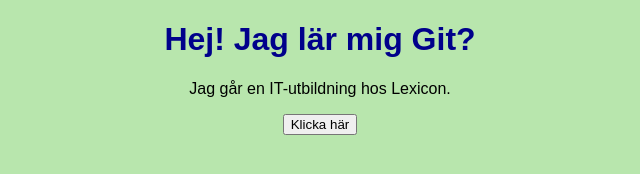
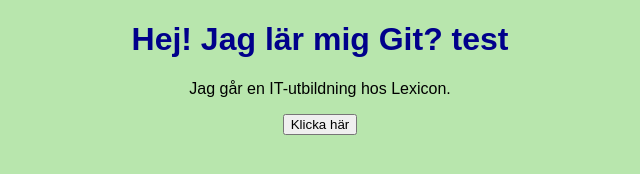
Before and after one commit to GoranWidlund/vitamin-ab-repo, a plain HTML site: page index.html in a window 1280 px wide. Shown: the whole page, without its empty margins (320-960 px from the left). Drawn offline with Linux system fonts and the light colour scheme.

Commit message:
update index html

```diff
--- a/index.html
+++ b/index.html
@@ -6,7 +6,7 @@
   <link rel="stylesheet" href="style.css">
 </head>
 <body>
-  <h1>Hej! Jag lär mig Git?</h1>
+  <h1>Hej! Jag lär mig Git? test</h1>
   <p>Jag går en IT-utbildning hos Lexicon.</p>
   <button id="myButton">Klicka här</button>
   <script src="script.js"></script>
```
